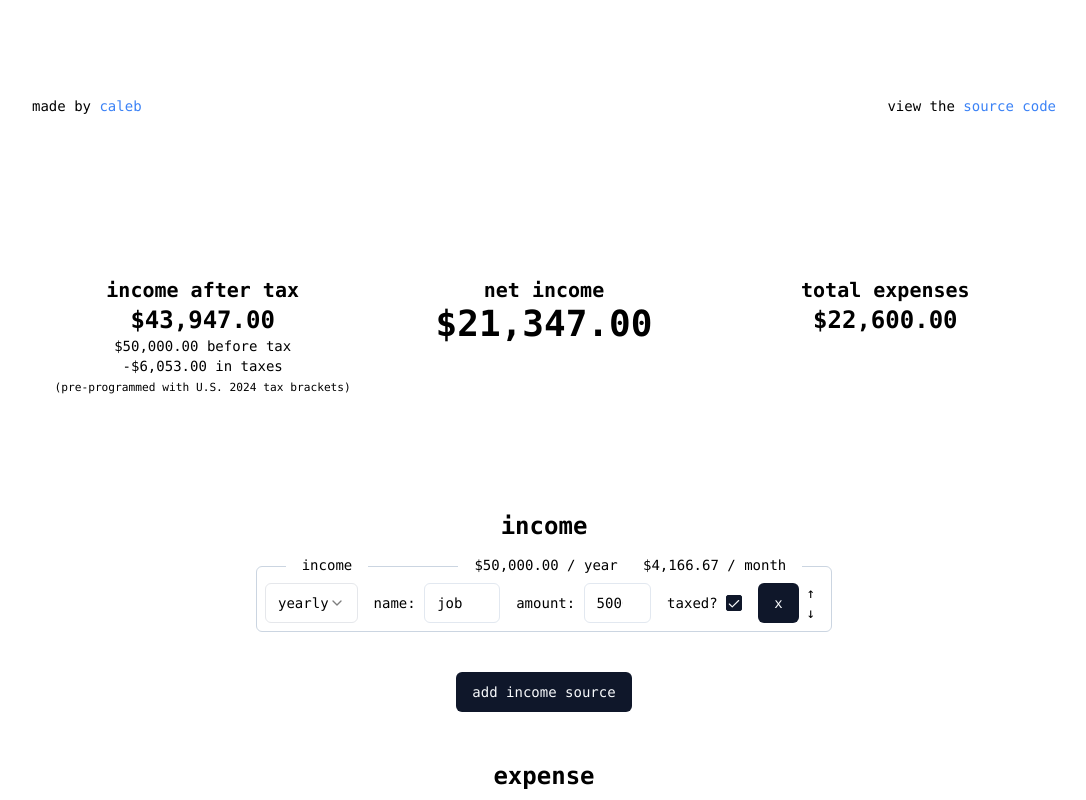
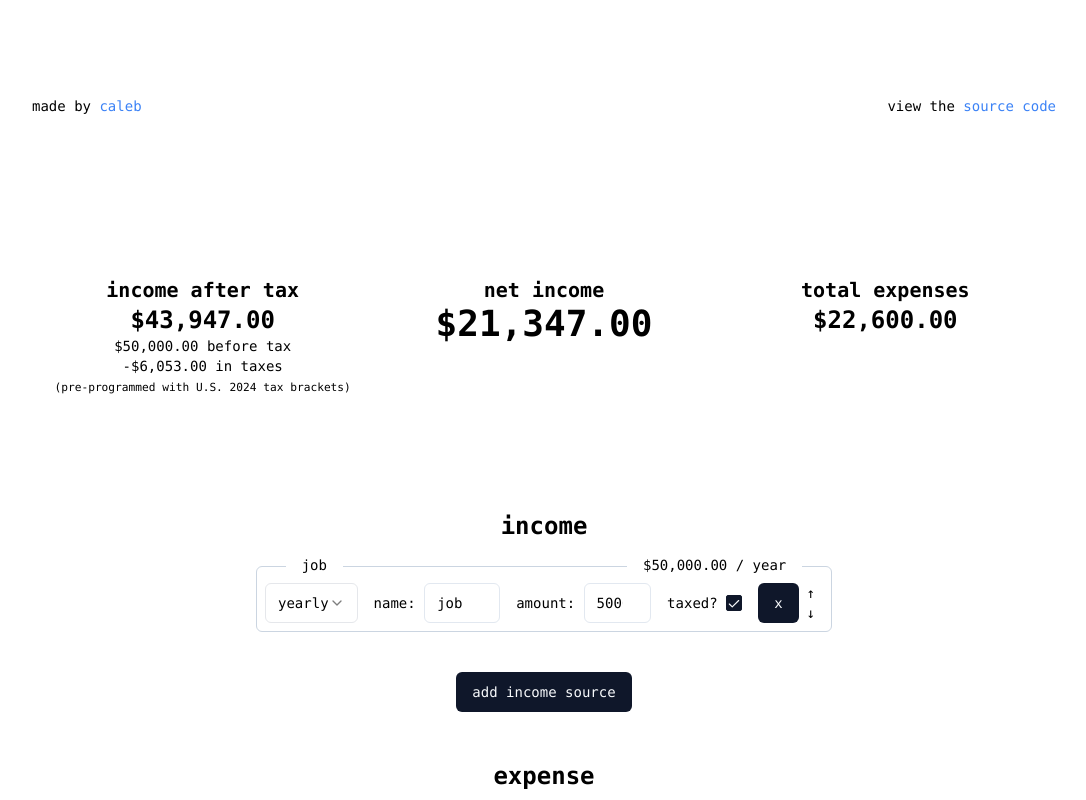
Before and after one commit to CalebBabin/personal-finance-calculator, a Next.js app: page / in a window 1280 px wide. Shown: the top 800 px of the page, without its empty margins (96-1182 px from the left). Built offline with nearby package versions, Linux system fonts and the light colour scheme.

Commit message:
tweak formatting

```diff
--- a/src/components/composer.js
+++ b/src/components/composer.js
@@ -28,11 +28,8 @@ function Item({ onRemove, onChange, value, moveUp, moveDown }) {
 
 	return <div className="border border-slate-300 rounded-md my-6 p-2 pt-4 relative w-full">
 		<div className="-top-3 absolute flex justify-between w-[90%] left-[5%]">
-			<div className="bg-white px-4">{type}</div>
-			<div className="bg-white px-4 lg:block hidden">
-				{formatCurrency(yearlyCost)} / year &nbsp; {formatCurrency(monthlyCost)} / month
-			</div>
-			<div className="bg-white px-4 lg:hidden block">
+			<div className="bg-white px-4 truncate text-ellipsis overflow-hidden h-5 cursor-default" title={value.name}>{value.name}</div>
+			<div className="bg-white px-4 truncate text-ellipsis overflow-hidden h-5 cursor-default" title={formatCurrency(monthlyCost) + ' / month'}>
 				{formatCurrency(yearlyCost)} / year
 			</div>
 		</div>
```
